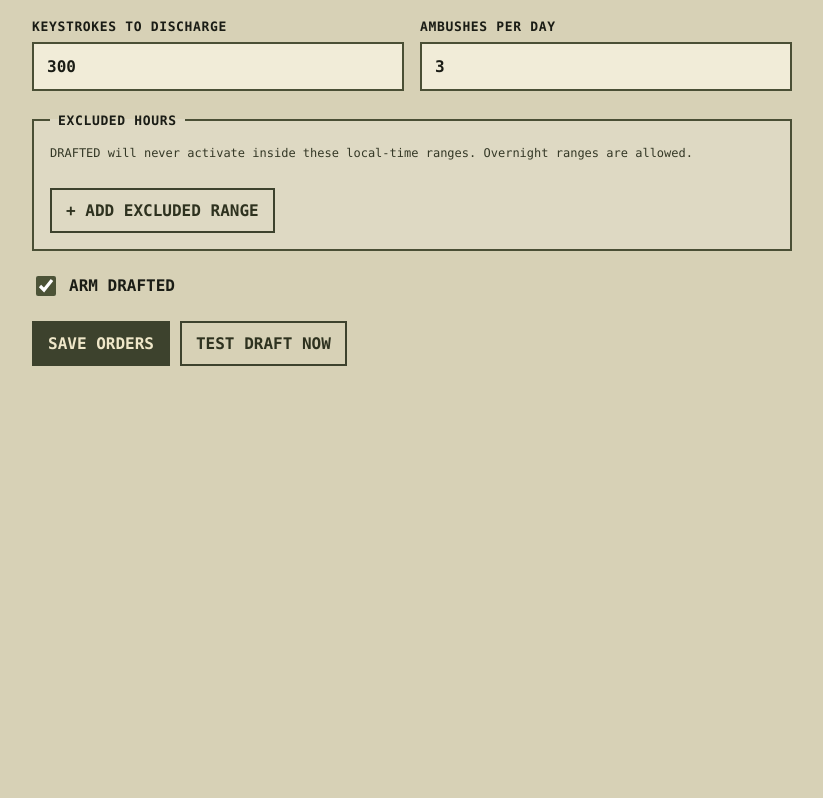
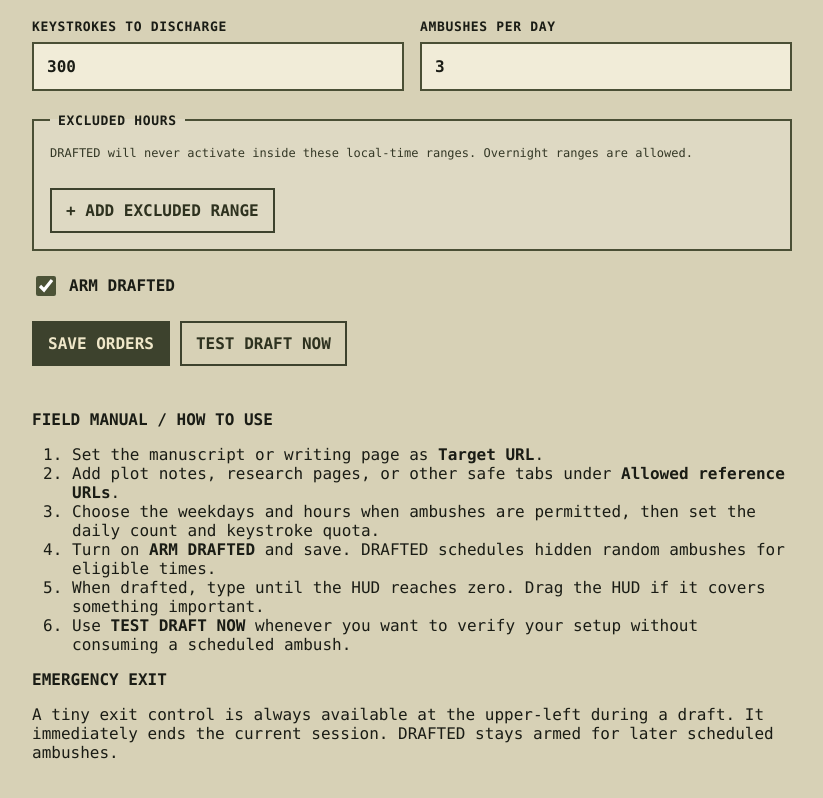
Before and after one commit to yo4e/DRAFTED, a website with bundled scripts: page options.html in a window 1280 px wide. Shown: the part 839-1637 px from the top of the page, without its empty margins (228-1051 px from the left). Before the commit the page ends 1329 px from the top, so only its background shows below. Built offline with nearby package versions, Linux system fonts and the light colour scheme; some packages are replaced by stand-ins of ours.

Commit message:
Document setup and emergency exit in settings

```diff
--- a/options.html
+++ b/options.html
@@ -76,6 +76,23 @@
       </div>
       <p id="message" class="message" role="status"></p>
     </form>
+
+    <section class="field-manual" aria-label="How to use DRAFTED">
+      <strong>FIELD MANUAL / HOW TO USE</strong>
+      <ol>
+        <li>Set the manuscript or writing page as <b>Target URL</b>.</li>
+        <li>Add plot notes, research pages, or other safe tabs under <b>Allowed reference URLs</b>.</li>
+        <li>Choose the weekdays and hours when ambushes are permitted, then set the daily count and keystroke quota.</li>
+        <li>Turn on <b>ARM DRAFTED</b> and save. DRAFTED schedules hidden random ambushes for eligible times.</li>
+        <li>When drafted, type until the HUD reaches zero. Drag the HUD if it covers something important.</li>
+        <li>Use <b>TEST DRAFT NOW</b> whenever you want to verify your setup without consuming a scheduled ambush.</li>
+      </ol>
+    </section>
+
+    <section class="safety-note" aria-label="Emergency exit information">
+      <strong>EMERGENCY EXIT</strong>
+      <p>A tiny exit control is always available at the upper-left during a draft. It immediately ends the current session. DRAFTED stays armed for later scheduled ambushes.</p>
+    </section>
   </main>
 
   <template id="range-template">
```
